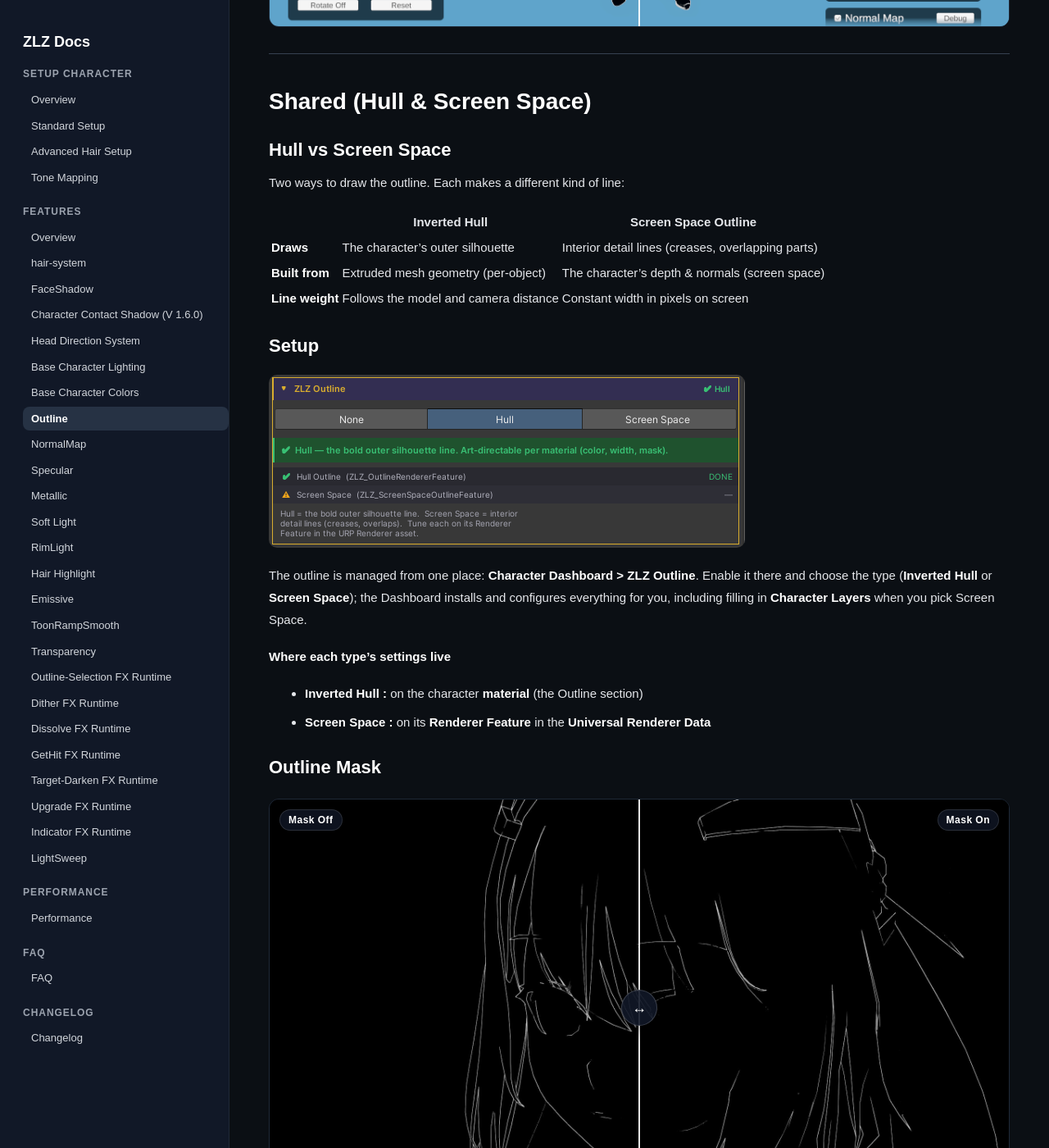
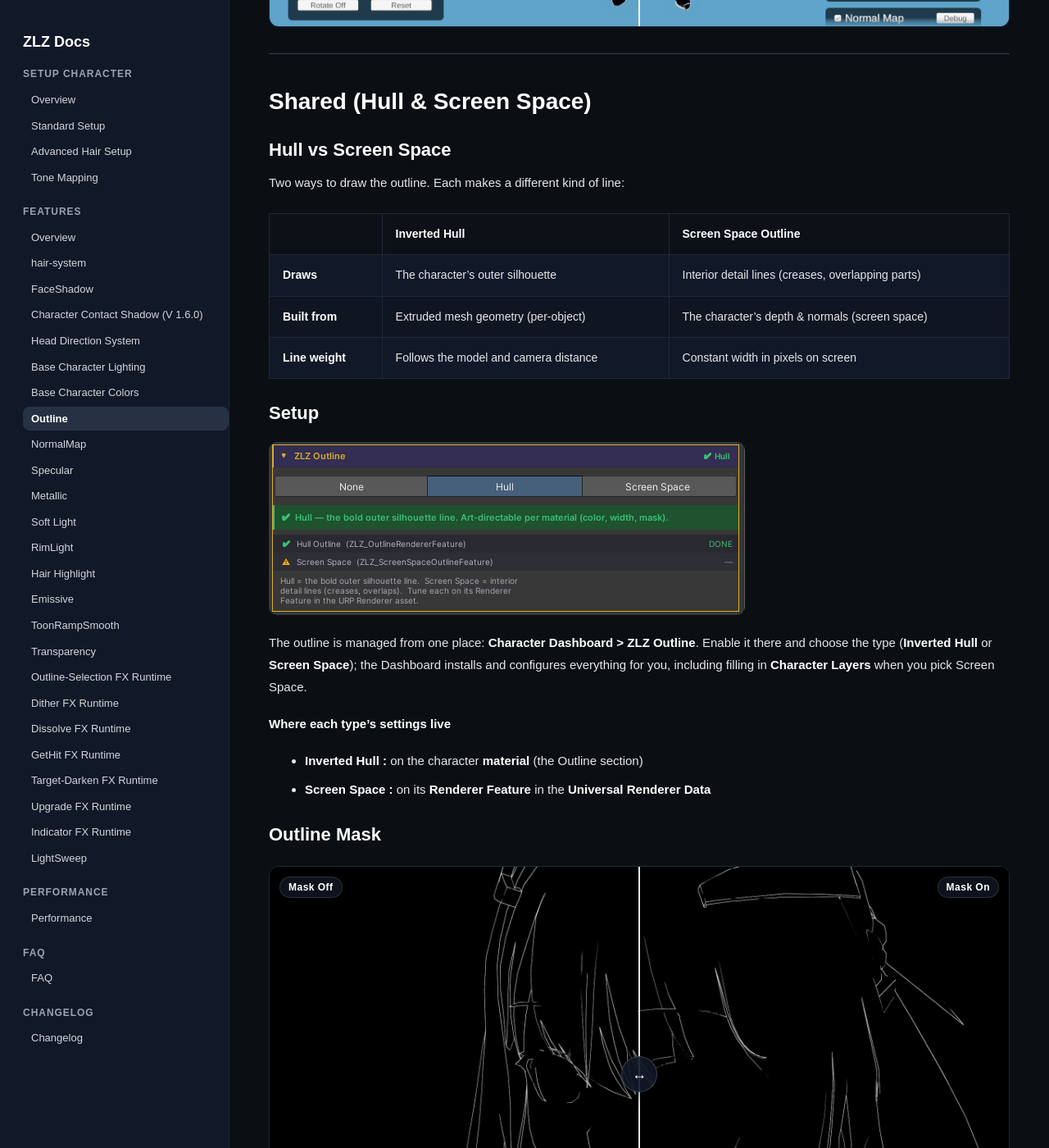
Before and after one commit to zlz-studio/zlz-studio.github.io, a Jekyll site: the page built from features/Outline/index.md, in a window 1280 px wide and 1400 px high, scrolled down 666 px. Shown: the whole window at 82% size. Built offline with Jekyll 4.4.1, drawn with Linux system fonts in a browser that asks for light colours.

Commit message:
add table

```diff
--- a/_layouts/docs.html
+++ b/_layouts/docs.html
@@ -205,6 +205,40 @@
       border-left: 4px solid #374151;
       background: #111827;
       border-radius: 8px;
+    }
+
+    /* Markdown tables */
+    .content table {
+      width: 100%;
+      border-collapse: collapse;
+      margin: 24px 0;
+      font-size: 14px;
+      background: #111827;
+      border: 1px solid #1f2937;
+    }
+
+    .content th,
+    .content td {
+      padding: 12px 16px;
+      text-align: left;
+      vertical-align: top;
+      border: 1px solid #1f2937;
+    }
+
+    .content thead th {
+      background: #0d1117;
+      color: #ffffff;
+      font-weight: 700;
+    }
+
+    .content td:first-child {
+      color: #ffffff;
+      font-weight: 600;
+      white-space: nowrap;
+    }
+
+    .content tbody tr:nth-child(even) {
+      background: #0f1521;
     }
 
     .compare-container {
```
